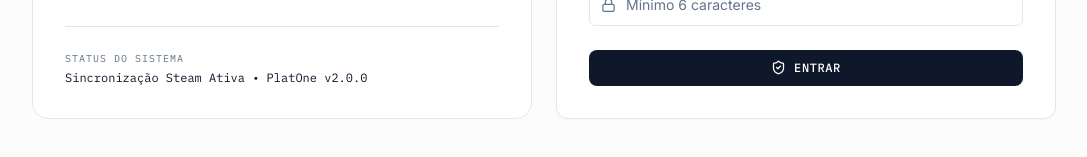
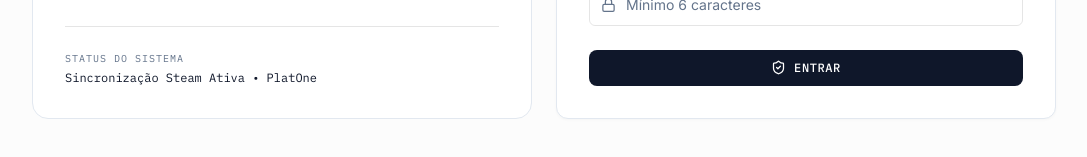
Before and after one commit to eu-micaeu/PlatOne, a React (Vite) app in the folder frontend/react/: page / in a window 1280 px wide. Shown: the part 507-664 px from the top of the page, without its empty margins (96-1183 px from the left). Built offline with nearby package versions, Linux system fonts and the light colour scheme.

Commit message:
fix: update version display in AuthPage status message

```diff
--- a/frontend/react/src/pages/AuthPage.tsx
+++ b/frontend/react/src/pages/AuthPage.tsx
@@ -87,7 +87,7 @@ export default function AuthPage({
 
           <div className="border-t border-black/10 dark:border-white/10 pt-6">
             <p className="font-mono text-[10px] uppercase tracking-widest text-[var(--text-soft)]">Status do Sistema</p>
-            <p className="mt-1 font-mono text-xs text-[var(--text-main)]">Sincronização Steam Ativa • PlatOne v2.0.0</p>
+            <p className="mt-1 font-mono text-xs text-[var(--text-main)]">Sincronização Steam Ativa • PlatOne <v2 className="0 1"></v2></p>
           </div>
         </motion.section>
 
```
